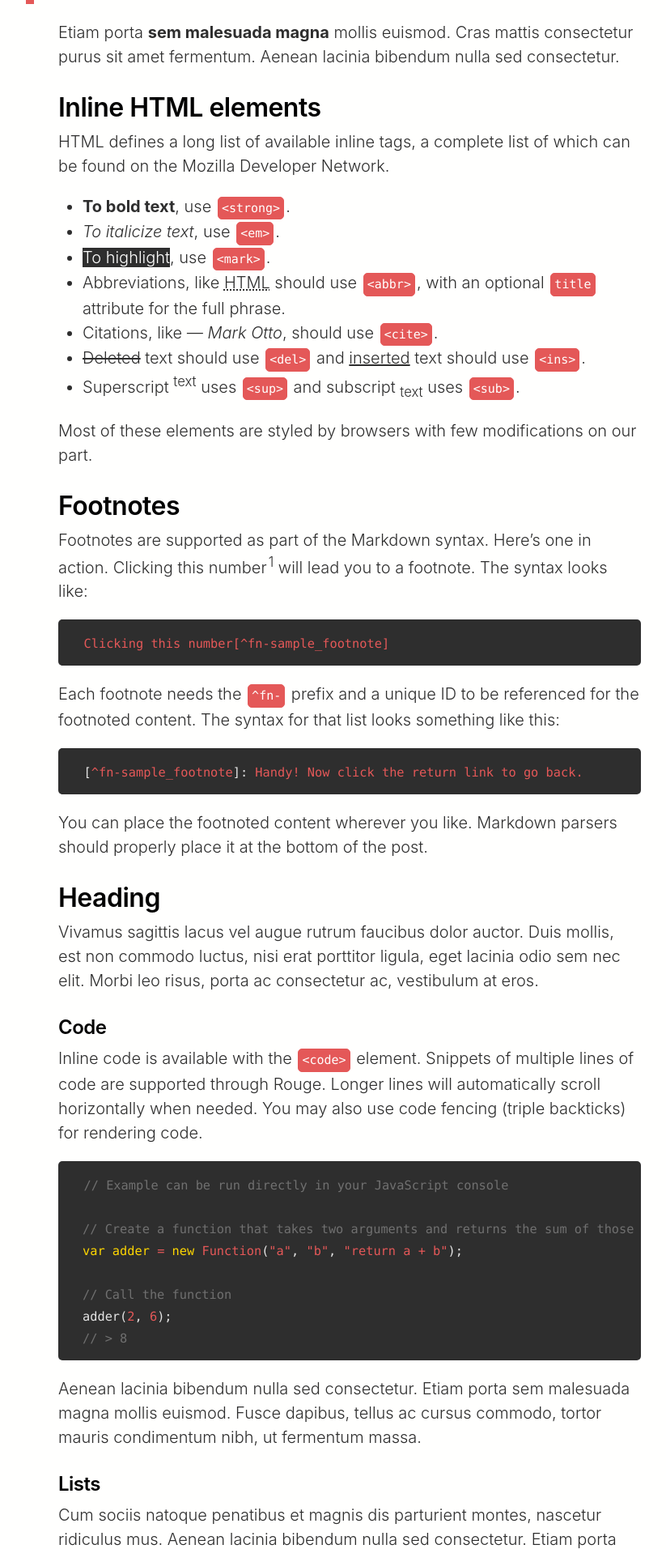
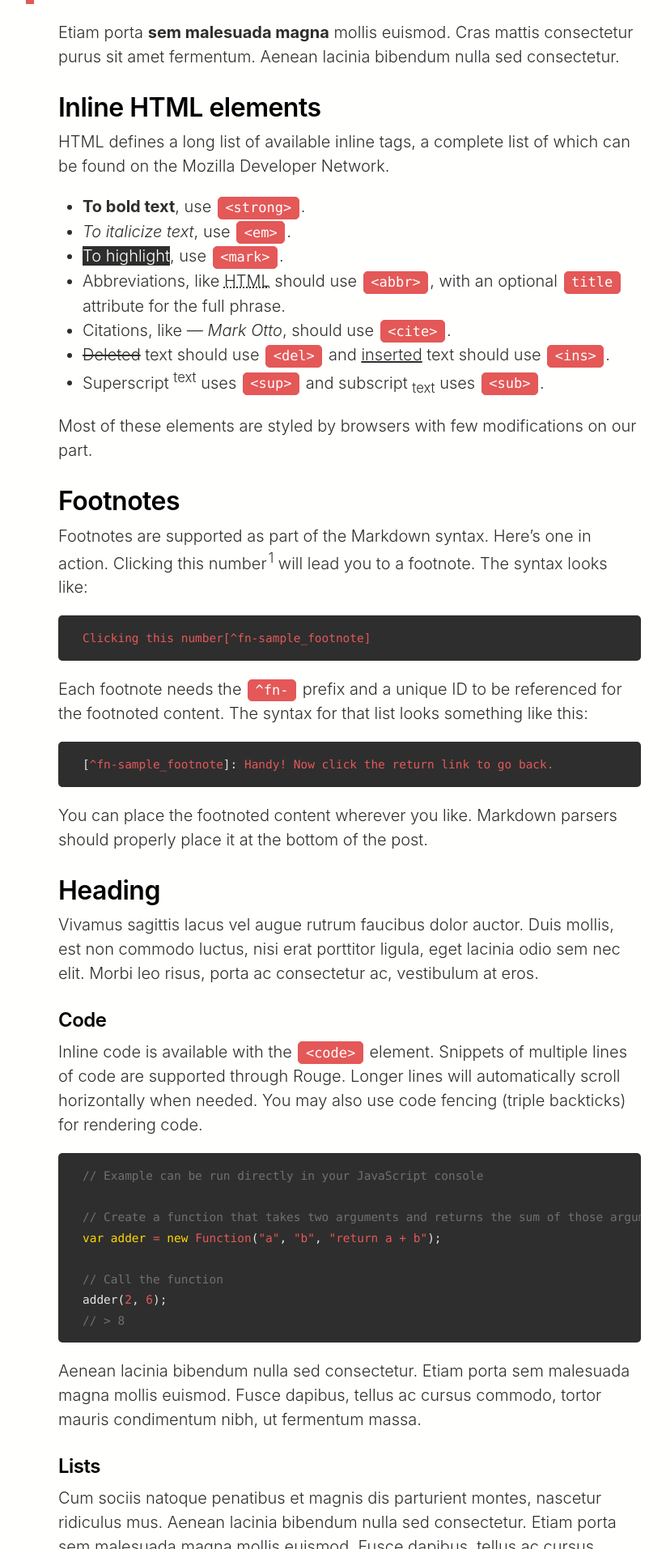
Before and after one commit to kosperera/jekyll-otto-theme, a Jekyll site: the page built from _posts/1979-07-17-example-content.md, in a window 1280 px wide. Shown: the part 728-2641 px from the top of the page at 81% size, without its empty margins (208-1031 px from the left). Built offline with Jekyll 4.4.1, drawn with Linux system fonts in a browser that asks for light colours; emoji names are drawn with the system emoji font; some web fonts are replaced; comment, search, counter and statistics services are not loaded.

Commit message:
fix(code): syntax highlighting is too small

```diff
--- a/_sass/otto/_code.scss
+++ b/_sass/otto/_code.scss
@@ -7,15 +7,20 @@
 code,
 pre {
     font-family: var(--code-paragraph-text);
-}
-
-code {
-    padding-right: 0.1em;
-    padding-left: 0.1em;
     font-size: 85%;
     font-style: normal;
     font-weight: normal;
     color: var(--code-paragraph);
+}
+
+:not(pre) > code {
+    display: inline-block;
+    background-color: var(--code-paragraph);
+    color: var(--code-background-secondary);
+    border: 0.5px solid var(--code-paragraph);
+    border-radius: 0.25rem;
+    padding: 0.01em 0.5em;
+    margin: 0 2px;
 }
 
 @media (max-width: 30em) {
@@ -24,30 +29,10 @@
     }
 }
 
-:not(pre) > code {
-    display: inline-block;
-    font-family: var(--code-paragraph-text); //"Fira Code", Menlo, Monaco, Consolas, "Andale Mono", "Courier New", monospace;
-    background-color: var(--code-paragraph);
-    color: var(--code-background-secondary);
-    border: 1px solid var(--code-paragraph);
-    border-radius: 0.25rem;
-    padding: 2px 4px;
-    margin: 0 2px;
-    font-size: 75%;
-}
-
 pre {
     display: block;
     margin: 0 0 1rem;
-    font-size: 90%;
 }
-
-// pre code {
-//     padding: 0;
-//     font-size: 100%;
-//     color: var(--code-paragraph);
-//     background-color: transparent
-// }
 
 pre.highlight {
     margin-right: calc(var(--gutter) * -1);
@@ -74,7 +59,7 @@
 }
 
 .gist .gist-file .gist-data {
-    font-size: 80% !important;
+    font-size: 85% !important;
     line-height: 1.4;
 }
 
@@ -95,7 +80,6 @@
 
 .gist code {
     padding: 0;
-    // color: inherit;
     background-color: transparent;
     border-radius: 0;
 }
```
Also changed, not shown: .devcontainer/devcontainer.json.
